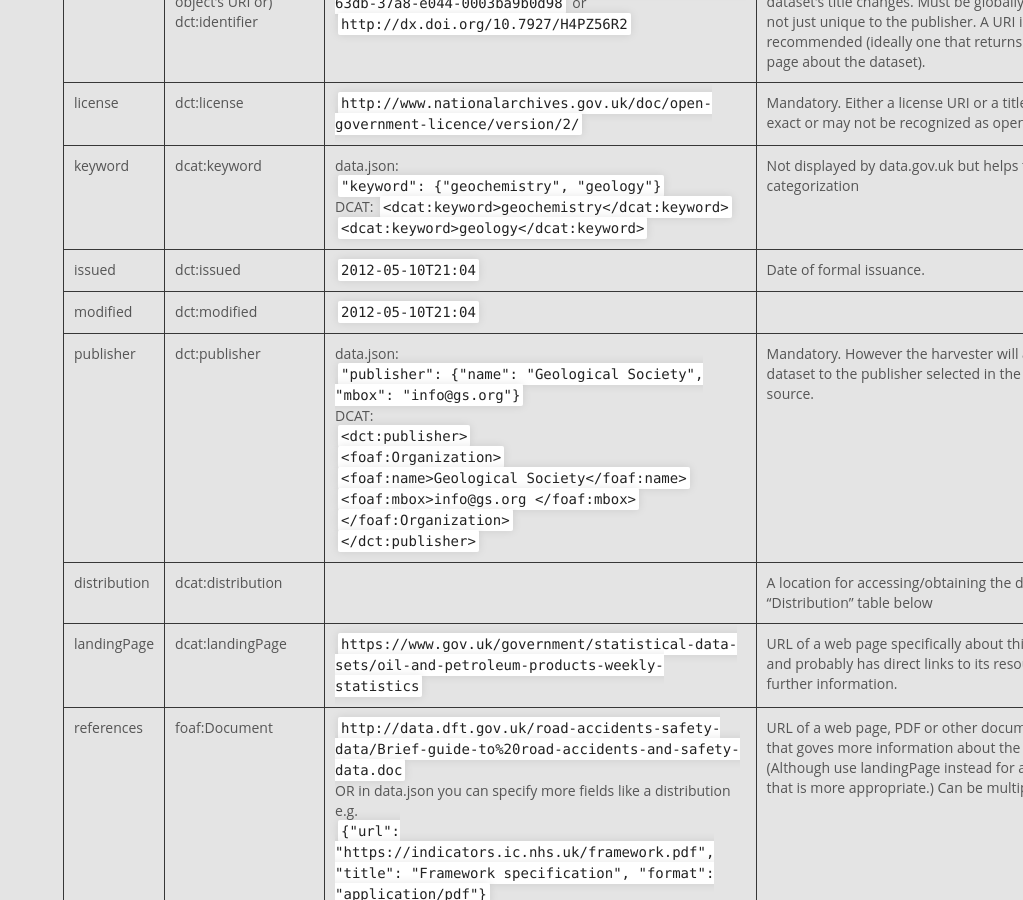
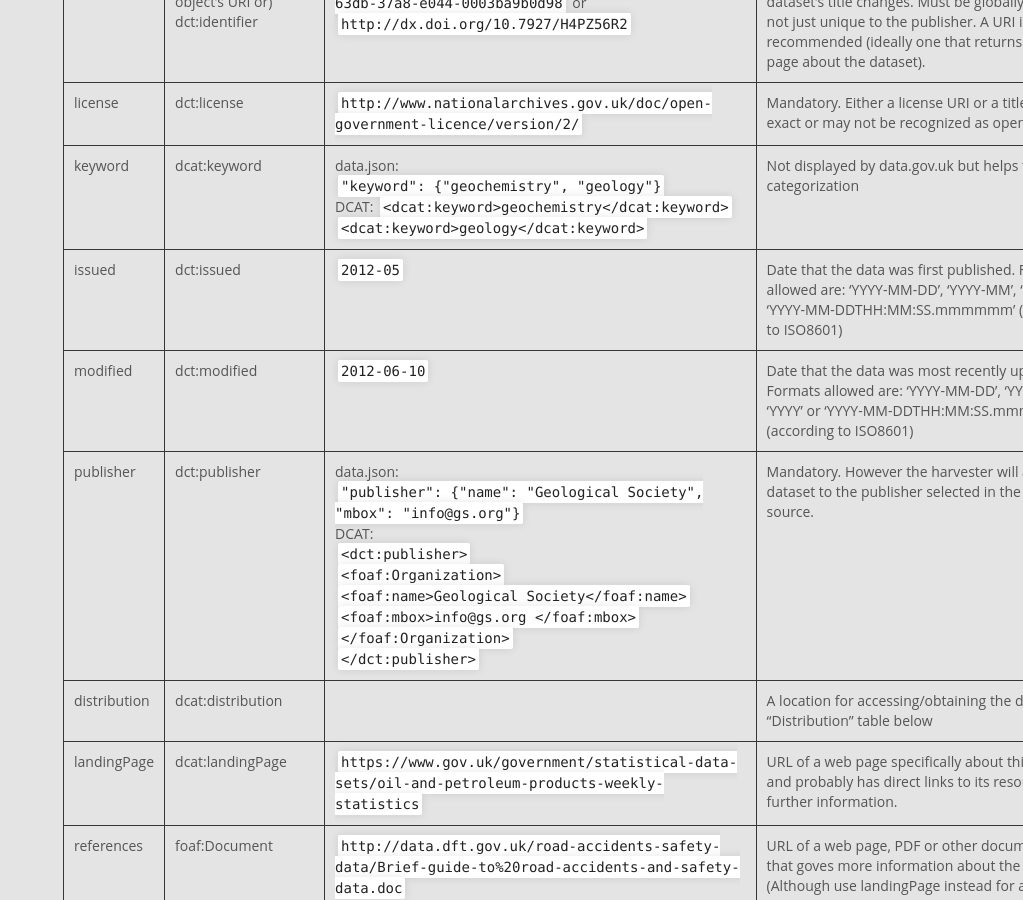
Before and after one commit to datagovuk/guidance, a Jekyll site: the page built from dcat_fields.md, in a window 1280 px wide and 900 px high, scrolled down 635 px. Shown: the whole window, without its empty margins (257-1280 px from the left). Built offline with Jekyll 4.4.1, drawn with Linux system fonts in a browser that asks for light colours.

Commit message:
Clarify date types.

```diff
--- a/dcat_fields.md
+++ b/dcat_fields.md
@@ -16,8 +16,8 @@ This page describes the technical detail of data.gov.uk's support of DCAT and da
 | identifier | (equivalent to RDF object's URI or) dct:identifier | `https://data.some.org/catalog/datasets/9df8df51-63db-37a8-e044-0003ba9b0d98` or `http://dx.doi.org/10.7927/H4PZ56R2` | Mandatory. Must stay the same, even if the dataset's title changes. Must be globally unique - not just unique to the publisher. A URI is highly recommended (ideally one that returns a web page about the dataset). |
 | license | dct:license | `http://www.nationalarchives.gov.uk/doc/open-government-licence/version/2/` | Mandatory. Either a license URI or a title (must be exact or may not be recognized as open) |
 | keyword | dcat:keyword | data.json: <br> `"keyword": {"geochemistry", "geology"}` <br> DCAT: `<dcat:keyword>geochemistry</dcat:keyword>` `<dcat:keyword>geology</dcat:keyword>` | Not displayed by data.gov.uk but helps theme categorization |
-| issued | dct:issued | `2012-05-10T21:04` | Date of formal issuance. |
-| modified | dct:modified | `2012-05-10T21:04` ||
+| issued | dct:issued | `2012-05` | Date that the data was first published. Formats allowed are: 'YYYY-MM-DD', 'YYYY-MM', 'YYYY' or 'YYYY-MM-DDTHH:MM:SS.mmmmmm' (according to ISO8601) |
+| modified | dct:modified | `2012-06-10` | Date that the data was most recently updated. Formats allowed are: 'YYYY-MM-DD', 'YYYY-MM', 'YYYY' or 'YYYY-MM-DDTHH:MM:SS.mmmmmm' (according to ISO8601) |
 | publisher | dct:publisher | data.json: <br> `"publisher": {"name": "Geological Society", "mbox": "info@gs.org"}` <br> DCAT: <br> `<dct:publisher>`<br>`    <foaf:Organization>`<br>`        <foaf:name>Geological Society</foaf:name>`<br>`        <foaf:mbox>info@gs.org </foaf:mbox>`<br>`    </foaf:Organization>`<br>`</dct:publisher>`| Mandatory. However the harvester will attach the dataset to the publisher selected in the harvest source. |
 | distribution | dcat:distribution || A location for accessing/obtaining the data. See "Distribution" table below |
 | landingPage | dcat:landingPage | `https://www.gov.uk/government/statistical-data-sets/oil-and-petroleum-products-weekly-statistics` | URL of a web page specifically about this dataset and probably has direct links to its resources and further information. |
```
